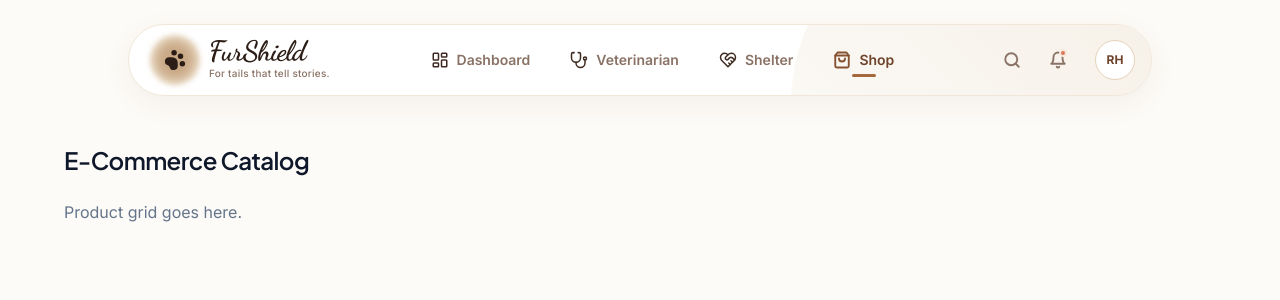
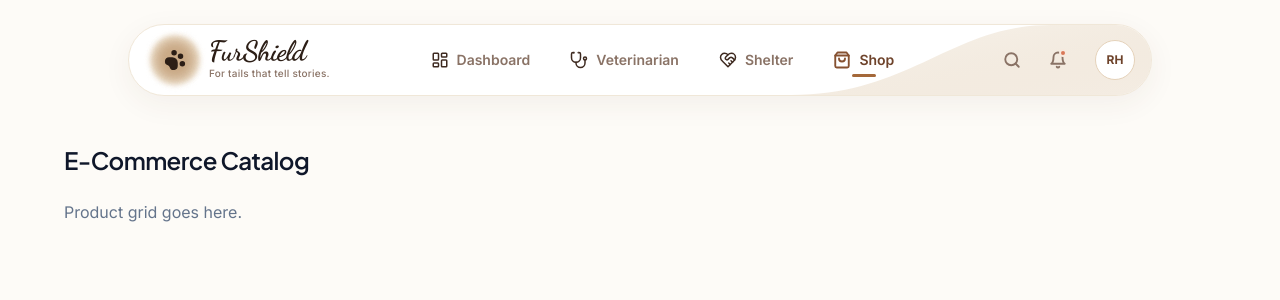
Before and after one commit to Aaliyanamir/Fur-Sheild, a React (Vite) app in the folder frontend/: page /shop in a window 1280 px wide. Shown: the top 300 px of the page. Built offline with nearby package versions, Linux system fonts and the light colour scheme.

Commit message:
fix(ui): restore correct svg curve to right section

```diff
--- a/frontend/src/components/molecules/Navbar.jsx
+++ b/frontend/src/components/molecules/Navbar.jsx
@@ -17,8 +17,21 @@ export default function Navbar() {
       {/* Main Pristine Container - Strictly 72px for perfect curve containment */}
       <header className="relative w-full max-w-5xl h-[72px] bg-white rounded-[40px] shadow-[0_8px_30px_rgb(90,56,37,0.06)] border border-camel-100 flex items-center justify-between overflow-hidden pointer-events-auto">
 
-        {/* The Soft Right-Side Swoop */}
-        <div className="absolute -top-[120px] -right-[40px] w-[400px] h-[400px] bg-gradient-to-bl from-camel-100/70 to-camel-50/30 rounded-full pointer-events-none z-0"></div>
+        {/* RIGHT ZONE SWOOP BACKGROUND - Restored to the perfect SVG curve instead of the huge circle */}
+        <div className="absolute top-0 right-0 h-full w-[360px] z-0 pointer-events-none">
+          <svg viewBox="0 0 360 72" className="w-full h-full" preserveAspectRatio="none">
+            <defs>
+              <linearGradient id="camelSwoop" x1="0" y1="0" x2="1" y2="1">
+                <stop offset="0%" stopColor="#F9F6F0" stopOpacity="1" />
+                <stop offset="100%" stopColor="#E4D1B9" stopOpacity="0.4" />
+              </linearGradient>
+            </defs>
+            <path
+              d="M0,72 C120,72 160,0 260,0 L360,0 L360,72 Z"
+              fill="url(#camelSwoop)"
+            />
+          </svg>
+        </div>
 
         {/* Foreground Content */}
         <div className="relative z-10 flex items-center justify-between w-full h-full px-2">
```
